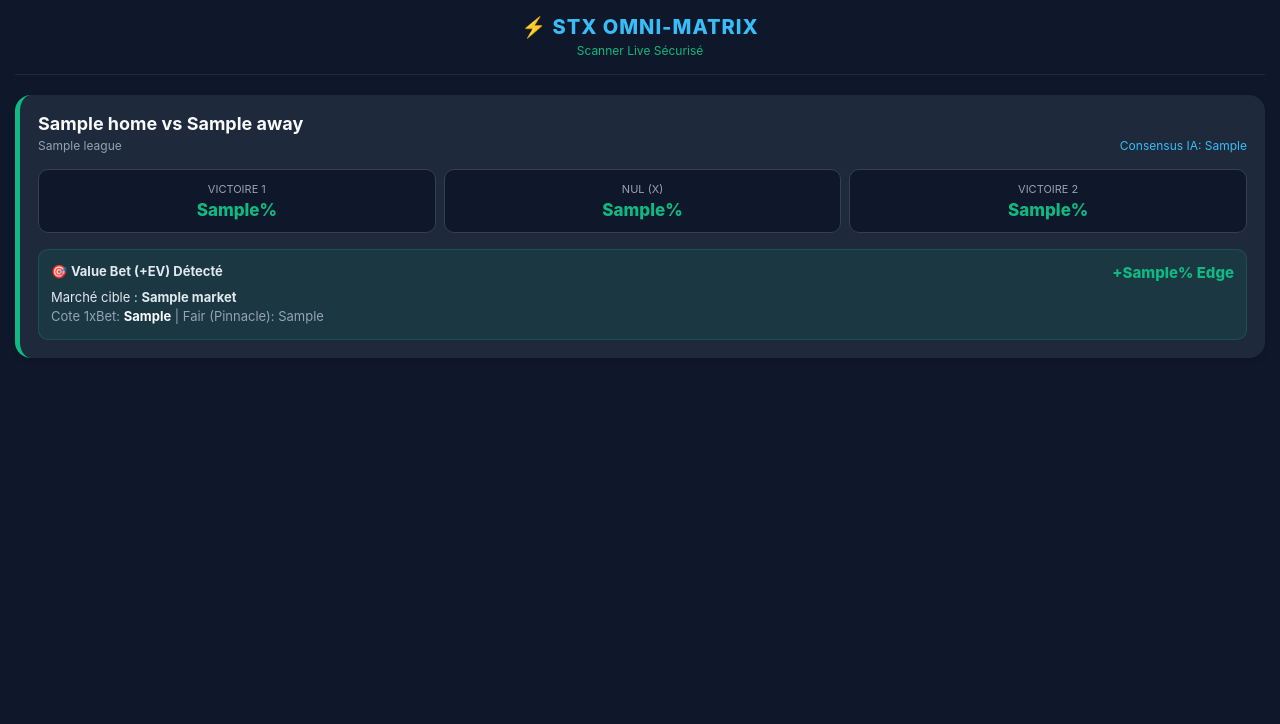
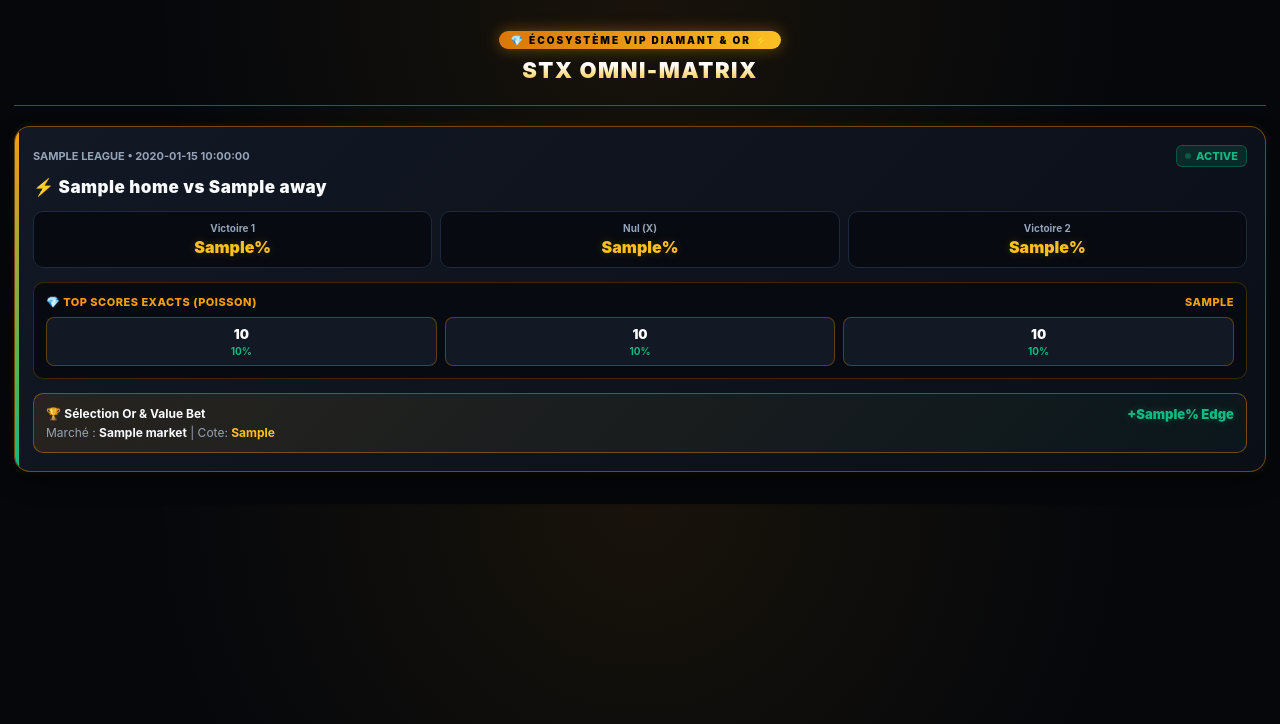
Before and after one commit to Stx226/stx-bot-, a Flask app: template templates/webapp.html in a window 1280 px wide. Shown: the top 724 px of the page. Run offline with Flask 3, Linux system fonts and the light colour scheme; the template is opened without the code that fills it: most values are stand-ins (such as "Sample title", 1, 10 or a date in 2020); some libraries are stand-ins or nearby versions.

Commit message:
Update webapp.html

```diff
--- a/templates/webapp.html
+++ b/templates/webapp.html
@@ -5,53 +5,205 @@
     <meta name="viewport" content="width=device-width, initial-scale=1.0, maximum-scale=1.0, user-scalable=no">
     <script src="https://telegram.org/js/telegram-web-app.js"></script>
     <style>
-        body { background-color: #0f172a; color: #e2e8f0; font-family: -apple-system, BlinkMacSystemFont, sans-serif; padding: 15px; margin: 0; }
-        .stx-header { text-align: center; padding-bottom: 15px; border-bottom: 1px solid #1e293b; margin-bottom: 20px; }
-        .stx-title { font-size: 20px; font-weight: 800; color: #38bdf8; margin: 0; letter-spacing: 1px;}
-        .card { background: #1e293b; border-radius: 16px; padding: 18px; margin-bottom: 20px; box-shadow: 0 4px 6px -1px rgba(0, 0, 0, 0.1); border-left: 5px solid #10b981; }
-        .match-title { font-size: 18px; font-weight: 700; color: #f8fafc; margin-bottom: 4px; }
-        .meta-info { font-size: 12px; color: #94a3b8; margin-bottom: 16px; display: flex; justify-content: space-between;}
-        .grid { display: flex; justify-content: space-between; margin-bottom: 16px; gap: 8px;}
-        .box { background: #0f172a; padding: 12px 8px; border-radius: 10px; text-align: center; flex: 1; border: 1px solid #334155;}
-        .box-label { font-size: 11px; color: #94a3b8; margin-bottom: 4px; text-transform: uppercase;}
-        .prob { color: #10b981; font-weight: 800; font-size: 17px;}
-        .value-bet { background: rgba(16, 185, 129, 0.1); border-radius: 10px; padding: 12px; font-size: 13px; line-height: 1.5; border: 1px solid rgba(16, 185, 129, 0.2);}
-        .edge { color: #10b981; font-weight: 800; float: right; font-size: 15px;}
+        :root {
+            --bg-deep: #05070b;
+            --card-vip: linear-gradient(135deg, #121824 0%, #0a0e17 100%);
+            --gold: #f59e0b;
+            --gold-light: #fbbf24;
+            --gold-border: rgba(245, 158, 11, 0.4);
+            --diamond: #38bdf8;
+            --text-main: #f8fafc;
+            --text-muted: #94a3b8;
+            --green-safe: #10b981;
+        }
+
+        body {
+            background-color: var(--bg-deep);
+            color: var(--text-main);
+            font-family: -apple-system, BlinkMacSystemFont, 'Segoe UI', Roboto, sans-serif;
+            padding: 14px;
+            margin: 0;
+            background-image: radial-gradient(circle at 50% 0%, rgba(245, 158, 11, 0.08) 0%, transparent 60%);
+        }
+
+        .vip-header {
+            text-align: center;
+            padding: 14px 0 22px 0;
+            border-bottom: 1px solid var(--gold-border);
+            margin-bottom: 20px;
+        }
+        .vip-badge-top {
+            background: linear-gradient(90deg, #d97706, #fbbf24);
+            color: #000;
+            font-size: 10px;
+            font-weight: 900;
+            padding: 3px 12px;
+            border-radius: 20px;
+            text-transform: uppercase;
+            letter-spacing: 2px;
+            display: inline-block;
+            margin-bottom: 8px;
+            box-shadow: 0 0 15px rgba(245, 158, 11, 0.4);
+        }
+        .stx-title {
+            font-size: 22px;
+            font-weight: 900;
+            background: linear-gradient(180deg, #ffffff 30%, #fbbf24 100%);
+            -webkit-background-clip: text;
+            -webkit-text-fill-color: transparent;
+            margin: 0;
+            letter-spacing: 1.5px;
+        }
+
+        .card {
+            background: var(--card-vip);
+            border-radius: 16px;
+            padding: 18px;
+            margin-bottom: 18px;
+            border: 1px solid var(--gold-border);
+            box-shadow: 0 10px 25px -5px rgba(0, 0, 0, 0.7), 0 0 10px rgba(245, 158, 11, 0.1);
+            position: relative;
+            overflow: hidden;
+        }
+        .card::before {
+            content: '';
+            position: absolute;
+            top: 0; left: 0; width: 4px; height: 100%;
+            background: linear-gradient(to bottom, #f59e0b, #10b981);
+        }
+
+        .match-meta {
+            display: flex;
+            justify-content: space-between;
+            align-items: center;
+            font-size: 11px;
+            color: var(--text-muted);
+            margin-bottom: 10px;
+            text-transform: uppercase;
+            font-weight: 700;
+        }
+        .live-tag {
+            background: rgba(16, 185, 129, 0.15);
+            color: var(--green-safe);
+            padding: 3px 8px;
+            border-radius: 6px;
+            font-weight: 800;
+            display: inline-flex;
+            align-items: center;
+            gap: 5px;
+            border: 1px solid rgba(16, 185, 129, 0.3);
+        }
+        .live-dot { width: 6px; height: 6px; background-color: var(--green-safe); border-radius: 50%; animation: pulse 1.5s infinite; }
+
+        .match-teams {
+            font-size: 17px;
+            font-weight: 900;
+            color: var(--text-main);
+            margin-bottom: 14px;
+            letter-spacing: 0.5px;
+        }
+
+        .grid-1x2 { display: flex; gap: 8px; margin-bottom: 14px; }
+        .box-1x2 {
+            background: #070a10;
+            padding: 10px 6px;
+            border-radius: 10px;
+            text-align: center;
+            flex: 1;
+            border: 1px solid #1e293b;
+        }
+        .box-label { font-size: 10px; color: var(--text-muted); margin-bottom: 3px; font-weight: 700; }
+        .prob-val { color: var(--gold-light); font-weight: 900; font-size: 16px; text-shadow: 0 0 10px rgba(251, 191, 36, 0.2); }
+
+        .exact-scores-box {
+            background: #070a10;
+            border-radius: 10px;
+            padding: 12px;
+            margin-bottom: 14px;
+            border: 1px solid rgba(245, 158, 11, 0.2);
+        }
+        .section-title {
+            font-size: 11px;
+            color: var(--gold);
+            font-weight: 800;
+            margin-bottom: 8px;
+            text-transform: uppercase;
+            display: flex;
+            justify-content: space-between;
+            letter-spacing: 0.5px;
+        }
+        .scores-row { display: flex; gap: 8px; }
+        .score-pill {
+            background: #121824;
+            border: 1px solid rgba(245, 158, 11, 0.3);
+            border-radius: 8px;
+            padding: 8px;
+            text-align: center;
+            flex: 1;
+            font-size: 13px;
+            font-weight: 900;
+            color: #fff;
+        }
+        .score-pill span { display: block; font-size: 10px; color: var(--green-safe); font-weight: 700; margin-top: 3px; }
+
+        .value-bet {
+            background: linear-gradient(135deg, rgba(245, 158, 11, 0.1) 0%, rgba(16, 185, 129, 0.05) 100%);
+            border-radius: 10px;
+            padding: 12px;
+            font-size: 12px;
+            border: 1px solid var(--gold-border);
+        }
+        .edge-badge { color: var(--green-safe); font-weight: 900; float: right; font-size: 13px; text-shadow: 0 0 8px rgba(16, 185, 129, 0.3); }
+
+        @keyframes pulse { 0% { opacity: 1; } 50% { opacity: 0.3; } 100% { opacity: 1; } }
     </style>
 </head>
 <body>
-    <div class="stx-header">
-        <h1 class="stx-title">⚡ STX OMNI-MATRIX</h1>
-        <span style="font-size: 12px; color: #10b981;">Scanner Live Sécurisé</span>
+    <div class="vip-header">
+        <div class="vip-badge-top">💎 Écosystème VIP Diamant & Or ⚡</div>
+        <h1 class="stx-title">STX OMNI-MATRIX</h1>
     </div>
 
     {% for match in matches %}
     <div class="card">
-        <div class="match-title">{{ match.home }} vs {{ match.away }}</div>
-        <div class="meta-info">
-            <span>{{ match.league }}</span>
-            <span style="color:#38bdf8;">Consensus IA: {{ match.ai_consensus }}</span>
+        <div class="match-meta">
+            <span>{{ match.league }} • {{ match.time }}</span>
+            <span class="live-tag"><span class="live-dot"></span> {{ match.status }}</span>
         </div>
 
-        <div class="grid">
-            <div class="box">
+        <div class="match-teams">
+            ⚡ {{ match.home }} vs {{ match.away }}
+        </div>
+
+        <div class="grid-1x2">
+            <div class="box-1x2">
                 <div class="box-label">Victoire 1</div>
-                <div class="prob">{{ match.prob_1 }}%</div>
+                <div class="prob-val">{{ match.prob_1 }}%</div>
             </div>
-            <div class="box">
+            <div class="box-1x2">
                 <div class="box-label">Nul (X)</div>
-                <div class="prob">{{ match.prob_x }}%</div>
+                <div class="prob-val">{{ match.prob_x }}%</div>
             </div>
-            <div class="box">
+            <div class="box-1x2">
                 <div class="box-label">Victoire 2</div>
-                <div class="prob">{{ match.prob_2 }}%</div>
+                <div class="prob-val">{{ match.prob_2 }}%</div>
+            </div>
+        </div>
+
+        <div class="exact-scores-box">
+            <div class="section-title"><span>💎 Top Scores Exacts (Poisson)</span> <span>{{ match.security_tier }}</span></div>
+            <div class="scores-row">
+                <div class="score-pill">{{ match.score_1 }} <span>{{ match.score_1_p }}%</span></div>
+                <div class="score-pill">{{ match.score_2 }} <span>{{ match.score_2_p }}%</span></div>
+                <div class="score-pill">{{ match.score_3 }} <span>{{ match.score_3_p }}%</span></div>
             </div>
         </div>
 
         <div class="value-bet">
-            <div style="margin-bottom: 6px;">🎯 <b>Value Bet (+EV) Détecté</b> <span class="edge">+{{ match.ev_edge }}% Edge</span></div>
-            Marché cible : <b>{{ match.market }}</b><br>
-            <span style="color:#94a3b8;">Cote 1xBet: <b style="color:#f8fafc;">{{ match.xbet_odd }}</b> | Fair (Pinnacle): {{ match.fair_odd }}</span>
+            <div>🏆 <b>Sélection Or & Value Bet</b> <span class="edge-badge">+{{ match.ev_edge }}% Edge</span></div>
+            <div style="color: var(--text-muted); margin-top: 4px;">
+                Marché : <b style="color:var(--text-main);">{{ match.market }}</b> | Cote: <b style="color:var(--gold-light);">{{ match.xbet_odd }}</b>
+            </div>
         </div>
     </div>
     {% endfor %}
```
